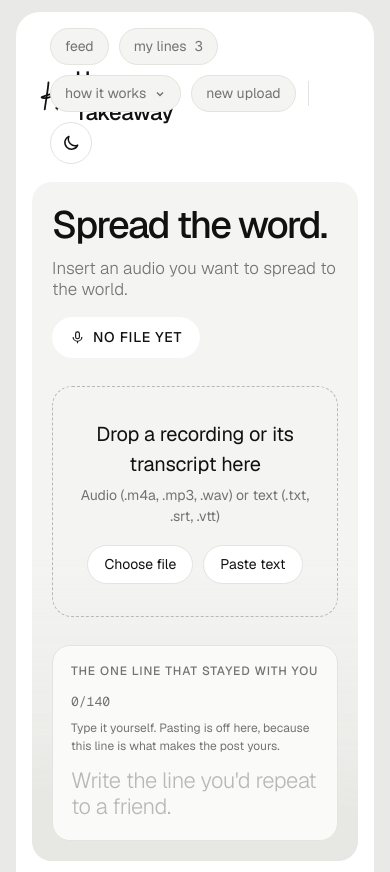
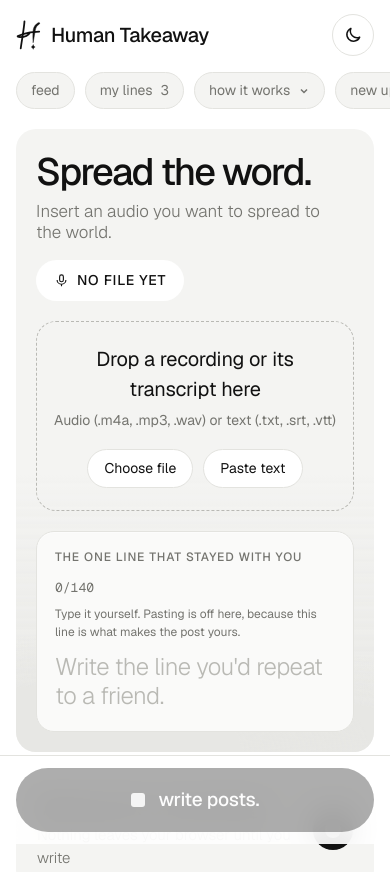
Before and after one commit to junelim12/human-takeaway, a website: page public/index.html in a window 390 px wide. Shown: the top 872 px of the page. Drawn offline with nearby package versions, Linux system fonts and the light colour scheme.

Commit message:
Phone layout: fixed header, scrolling tabs, bottom action bar, no input zoom

```diff
--- a/public/index.html
+++ b/public/index.html
@@ -62,7 +62,8 @@
 .clock small { font-size: 14px; color: var(--muted); margin-left: 4px; }
 .brand { display: flex; align-items: center; gap: 10px; font-size: 22px; font-weight: 500; letter-spacing: -.02em; }
 .brand .mark { height: 30px; width: auto; flex: none; }
-.bar-r { display: flex; gap: 10px; flex-wrap: wrap; align-items: center; }
+.bar-r { display: flex; gap: 10px; flex-wrap: wrap; align-items: center; margin-left: auto; }
+.bar-end { display: flex; align-items: center; gap: 10px; }
 .pill { border: 1px solid var(--line); background: var(--panel); border-radius: 999px; padding: 9px 20px; color: var(--muted); font-size: 15px; display: inline-flex; align-items: center; gap: 8px; }
 .pill:hover { color: var(--ink); }
 .pill svg { width: 12px; height: 12px; }
@@ -216,9 +217,9 @@
 .ln .m .ex { font-family: var(--mono); font-size: 11px; border: 1px dashed var(--faint); border-radius: 4px; padding: 0 5px; }
 .ln button.linkish { font-size: 13px; color: var(--muted); }
 .bars { display: grid; gap: 10px; }
-.bar { display: grid; grid-template-columns: minmax(0, 1fr) auto; gap: 4px 10px; font-size: 14px; }
-.bar .track { grid-column: 1 / -1; height: 6px; border-radius: 3px; background: var(--panel-2); overflow: hidden; }
-.bar .fill { height: 100%; background: var(--ink); border-radius: 3px; }
+.hbar { display: grid; grid-template-columns: minmax(0, 1fr) auto; gap: 4px 10px; font-size: 14px; }
+.hbar .track { grid-column: 1 / -1; height: 6px; border-radius: 3px; background: var(--panel-2); overflow: hidden; }
+.hbar .fill { height: 100%; background: var(--ink); border-radius: 3px; }
 .filters { display: grid; gap: 10px; }
 .empty-lib { flex: 1; display: grid; place-content: center; text-align: center; gap: 8px; color: var(--muted); min-height: 260px; }
 .empty-lib .big { font-size: 22px; color: var(--ink); }
@@ -256,6 +257,38 @@
 .modal h2 { font-size: 22px; font-weight: 500; letter-spacing: -.02em; }
 .btn.primary { background: var(--btn); color: var(--btn-ink); border-color: var(--btn); }
 
+/* phone layout */
+.mbar { display: none; position: fixed; left: 0; right: 0; bottom: 0; z-index: 20; padding: 12px max(16px, env(safe-area-inset-right, 0px)) calc(12px + env(safe-area-inset-bottom, 0px)) max(16px, env(safe-area-inset-left, 0px)); background: color-mix(in srgb, var(--sheet) 90%, transparent); -webkit-backdrop-filter: blur(14px); backdrop-filter: blur(14px); border-top: 1px solid var(--line); }
+.mbar .go { box-shadow: none; }
+@media (max-width: 720px) {
+  .bar { display: grid; grid-template-columns: minmax(0, 1fr) auto; gap: 14px 12px; padding-inline: 0; }
+  .bar-l { min-width: 0; }
+  .brand { white-space: nowrap; font-size: 20px; }
+  .bar-end { grid-column: 2; grid-row: 1; }
+  .bar-sep { display: none; }
+  .bar-r { grid-column: 1 / -1; grid-row: 2; margin: 0 -16px; padding: 2px 16px; flex-wrap: nowrap; overflow-x: auto; scrollbar-width: none; -webkit-overflow-scrolling: touch; }
+  .bar-r::-webkit-scrollbar { display: none; }
+  .bar-r .pill { flex: none; }
+}
+@media (max-width: 560px) {
+  .outer { padding: 0; }
+  .sheet { border-radius: 0; min-height: 100vh; padding: 14px max(16px, env(safe-area-inset-right, 0px)) calc(104px + env(safe-area-inset-bottom, 0px)) max(16px, env(safe-area-inset-left, 0px)); }
+  input, textarea, select { font-size: 16px; }
+  .stage { gap: 20px; }
+  .stage .sub { margin-top: 10px; }
+  .drop { min-height: 150px; padding: 22px 16px; }
+  .paste { min-height: 140px; }
+  .excerpt { max-height: 96px; }
+  .oneliner { font-size: 24px; }
+  .gauges { display: none; }
+  .col .go { display: none; }
+  .mbar { display: flex; }
+  .mbar .go { display: flex; }
+  .fc-line { font-size: 22px; }
+  .modal { padding: 22px; border-radius: 20px; }
+  .toast { bottom: calc(96px + env(safe-area-inset-bottom, 0px)); }
+}
+
 .toast { position: fixed; left: 50%; bottom: calc(24px + env(safe-area-inset-bottom, 0px)); transform: translateX(-50%); background: var(--btn); color: var(--btn-ink); padding: 10px 18px; border-radius: 999px; font-size: 14px; z-index: 30; max-width: calc(100% - 32px); }
 .sr { position: absolute; width: 1px; height: 1px; overflow: hidden; clip: rect(0 0 0 0); white-space: nowrap; }
 .guide { display: grid; gap: 10px; }
@@ -268,12 +301,14 @@
         <div class="clock" id="clock" aria-hidden="true"></div>
         <div class="brand"><svg class="mark" viewBox="-20 10 900 1080" aria-hidden="true" fill="none" stroke="currentColor" stroke-width="64" stroke-linecap="round" stroke-linejoin="round"><path d="M285 60 C270 300 220 550 150 1030"></path><path d="M815 425 L490 452 C400 466 150 540 48 588 C18 604 60 626 120 626 C262 626 420 584 490 455"></path><path d="M818 112 C838 125 836 150 815 162 C745 200 695 270 676 370 C656 480 630 650 597 830 C585 650 582 480 600 360 C620 240 690 160 778 110 C792 102 808 104 818 112 Z" fill="currentColor" stroke-width="16"></path><path d="M598 873 Q614 962 680 978 Q614 994 598 1083 Q582 994 516 978 Q582 962 598 873 Z" fill="currentColor" stroke="none"></path></svg>Human Takeaway</div>
       </div>
-      <div class="bar-r">
+      <nav class="bar-r" aria-label="Sections">
         <button class="pill" id="feedbtn" type="button">feed</button>
         <button class="pill" id="lib" type="button">my lines <span class="num" id="lib-n"></span></button>
         <button class="pill" id="how" type="button" aria-expanded="false">how it works <svg viewBox="0 0 12 12" fill="none" stroke="currentColor" stroke-width="1.5" aria-hidden="true"><path d="M3 4.5 6 7.5 9 4.5"/></svg></button>
         <button class="pill" id="restart" type="button">new upload</button>
         <button class="pill" id="acct" type="button" hidden>sign in</button>
+      </nav>
+      <div class="bar-end">
         <span class="bar-sep" id="theme-sep" hidden aria-hidden="true"></span>
         <button class="iconbtn" id="theme" type="button" hidden aria-label="Switch to dark mode"><svg class="ico-sun" viewBox="0 0 24 24" fill="none" stroke="currentColor" stroke-width="1.8" stroke-linecap="round" aria-hidden="true"><circle cx="12" cy="12" r="4.2"></circle><path d="M12 2.5v2.2M12 19.3v2.2M2.5 12h2.2M19.3 12h2.2M5.3 5.3l1.6 1.6M17.1 17.1l1.6 1.6M5.3 18.7l1.6-1.6M17.1 6.9l1.6-1.6"></path></svg><svg class="ico-moon" viewBox="0 0 24 24" fill="none" stroke="currentColor" stroke-width="1.8" stroke-linecap="round" stroke-linejoin="round" aria-hidden="true"><path d="M20 14.5A8 8 0 0 1 9.5 4a8 8 0 1 0 10.5 10.5Z"></path></svg></button>
       </div>
@@ -282,6 +317,7 @@
   </div>
 </div>
 <input type="file" id="file" class="sr" accept=".txt,.md,.srt,.vtt,text/plain,audio/*,.m4a,.mp3,.wav,.webm,.ogg">
+<div class="mbar" id="mbar" hidden></div>
 <div id="modal-root"></div>
 <div id="toast-root" aria-live="polite"></div>
 
@@ -1093,7 +1129,7 @@
   const count = (key, list) => list.map(t => [t, all.filter(x => (x[key] || []).includes(t)).length]).filter(([, n]) => n).sort((a, b) => b[1] - a[1]);
   const inds = count("industries", INDUSTRIES), fns = count("functions", FUNCTIONS);
   const max = Math.max(1, ...inds.map(x => x[1]), ...fns.map(x => x[1]));
-  const bars = (rows) => rows.length ? rows.map(([t, n]) => `<div class="bar"><span>${esc(t)}</span><span class="num">${n}</span><div class="track"><div class="fill" style="width:${n / max * 100}%"></div></div></div>`).join("") : `<p class="hint">Nothing tagged yet.</p>`;
+  const bars = (rows) => rows.length ? rows.map(([t, n]) => `<div class="hbar"><span>${esc(t)}</span><span class="num">${n}</span><div class="track"><div class="fill" style="width:${n / max * 100}%"></div></div></div>`).join("") : `<p class="hint">Nothing tagged yet.</p>`;
   const fmtDate = (t) => new Date(t).toLocaleDateString("en-US", { month: "short", day: "numeric", year: "numeric" });
   const label = [filt.industry, filt.func].filter(Boolean).join(" · ");
   const hasEx = all.some(x => x.example);
@@ -1132,6 +1168,19 @@
   </aside>`;
 }
 
+function syncGo() { const off = !ready() || busy; const g = $("#go"); if (g) g.disabled = off; const m = $("#mgo"); if (m) m.disabled = off; }
+function renderMbar() {
+  const mb = $("#mbar");
+  if (mode === "compose") {
+    mb.hidden = false;
+    mb.innerHTML = `<button class="go" type="button" id="mgo" ${ready() && !busy ? "" : "disabled"}>${busy ? "writing…" : "write posts."}</button>`;
+    $("#mgo").onclick = () => write();
+  } else if (mode === "result" && S.out && !busy) {
+    mb.hidden = false;
+    mb.innerHTML = `<button class="go" type="button" id="mopen">copy &amp; open ${S.tab === "x" ? "X" : "LinkedIn"}.</button>`;
+    $("#mopen").onclick = () => $("#open")?.click();
+  } else { mb.hidden = true; mb.innerHTML = ""; }
+}
 let mode = S.out ? "result" : "compose";
 function render() {
   const main = $("#main");
@@ -1139,7 +1188,7 @@
   main.innerHTML = mode === "result" ? resultView() : mode === "library" ? libraryView() : mode === "feed" ? feedView() : composeView();
   $("#feedbtn").setAttribute("aria-pressed", String(mode === "feed")); $("#lib").setAttribute("aria-pressed", String(mode === "library"));
   $("#lib-n").textContent = S.lib.length ? S.lib.length : "";
-  bind(); bindFeed();
+  bind(); bindFeed(); renderMbar();
   if (focusId && $("#" + focusId)) { const el = $("#" + focusId); el.focus(); if (el.setSelectionRange && el.value) el.setSelectionRange(el.value.length, el.value.length); }
   drawWave();
 }
@@ -1171,7 +1220,7 @@
       if (!wasPasted) S.meta = { ...blankMeta(), event: S.meta.event };
       S.source = { kind: "text", name: "Pasted transcript", text: v, words: words(v) }; S.out = null; save();
       if (!wasPasted) { render(); return; }          // first text in: show the event card and status once
-      const g = $("#go"); if (g) g.disabled = !ready() || busy;
+      syncGo();
       const lead = document.querySelector(".card.tint .lead"); if (lead) lead.textContent = S.source.words.toLocaleString() + " words";
     };
     pa.addEventListener("input", () => {
@@ -1194,7 +1243,7 @@
     line.addEventListener("input", () => {
       S.takeaway = line.value; save(); fit();
       const cnt = line.closest(".inset").querySelector(".note"); cnt.textContent = line.value.length + "/140";
-      $("#go").disabled = !ready() || busy;
+      syncGo();
       const r = document.querySelector(".meta .num"); if (r) r.textContent = [!!(S.source && S.source.text), !!S.takeaway.trim(), true].filter(Boolean).length + "/3 ready";
     });
     const nope = (e) => { e.preventDefault(); const h = $("#line-hint"); h.textContent = "Pasting is off for this line. Type it in your own words."; h.style.color = "var(--ink)"; toast("Type this one yourself"); };
```
Also changed, not shown: src/app.html (+58 -9 lines).
